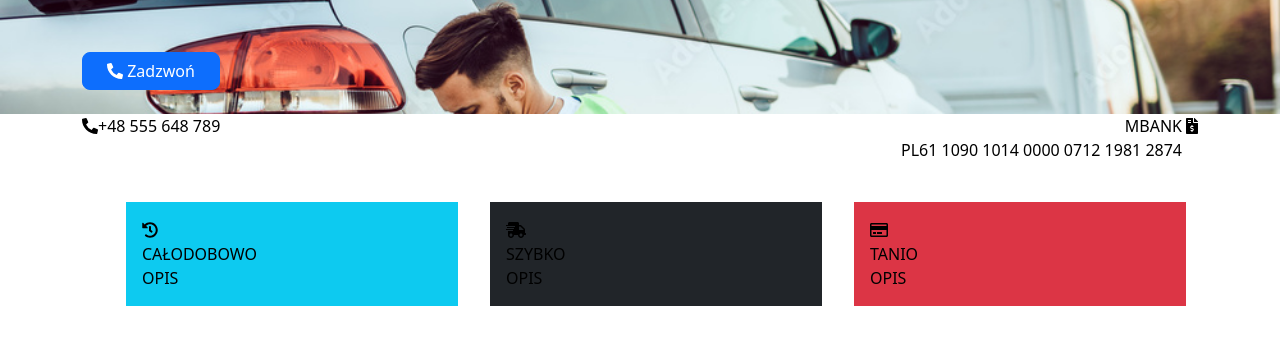
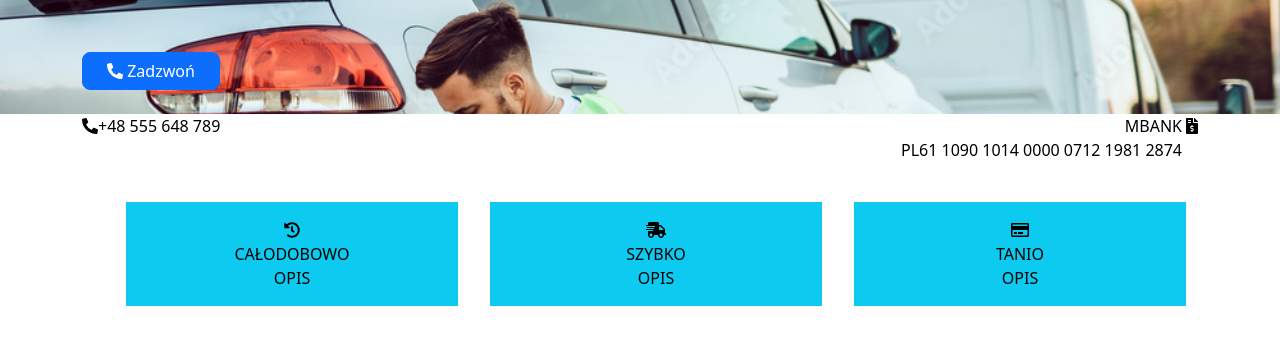
Before and after one commit to Niedzwiedz1/KMKHOL, a plain HTML site: page index.html in a window 1280 px wide. Shown: the part 238-582 px from the top of the page. Drawn offline with nearby package versions, Linux system fonts and the light colour scheme.

Commit message:
cechy - center

```diff
--- a/index.html
+++ b/index.html
@@ -66,20 +66,20 @@
     </div>
 
     <div class="container cechy mt-2 mb-2">
-    <div class="container-fluid d-flex flex-row m-3" style="justify-content: center">
+    <div class="container d-flex flex-row m-3" style="justify-content: center">
         <div class="container-fluid bg-info m-3 p-3">
-            <div><i class="fas fa-history"></i><br>CAŁODOBOWO</div>
-            <div>OPIS</div>
+            <div class="icon"><i class="fas fa-history"></i><br>CAŁODOBOWO</div>
+            <div class="iconopis">OPIS</div>
         </div>
 
-        <div class="container-fluid bg-dark m-3 p-3">
-            <div><i class="fas fa-shipping-fast"></i><br>SZYBKO</div>
-            <div>OPIS</div>
+        <div class="container bg-info m-3 p-3 ">
+            <div class="icon"><i class="fas fa-shipping-fast"></i><br>SZYBKO</div>
+            <div class="iconopis">OPIS</div>
         </div>
 
-        <div class="container-fluid bg-danger m-3 p-3">
-            <div><i class="far fa-credit-card"></i><br>TANIO</div>
-            <div>OPIS</div>
+        <div class="container bg-info m-3 p-3">
+            <div class="icon"><i class="far fa-credit-card"></i><br>TANIO</div>
+            <div class="iconopis">OPIS</div>
         </div>
     </div>
     </div>
--- a/style.css
+++ b/style.css
@@ -32,3 +32,12 @@ body
     color: black;
 
 }
+
+.icon
+{
+    text-align: center;
+}
+.iconopis
+{
+    text-align: center;
+}
```
